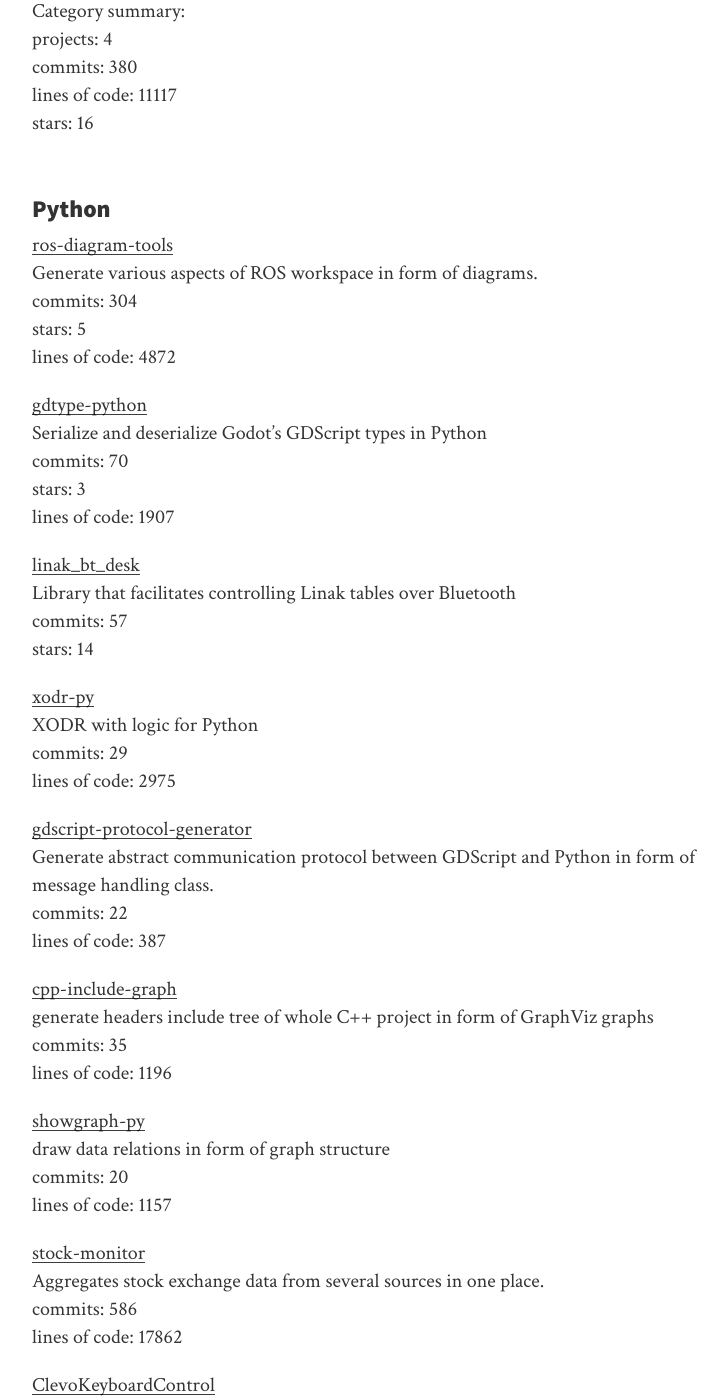
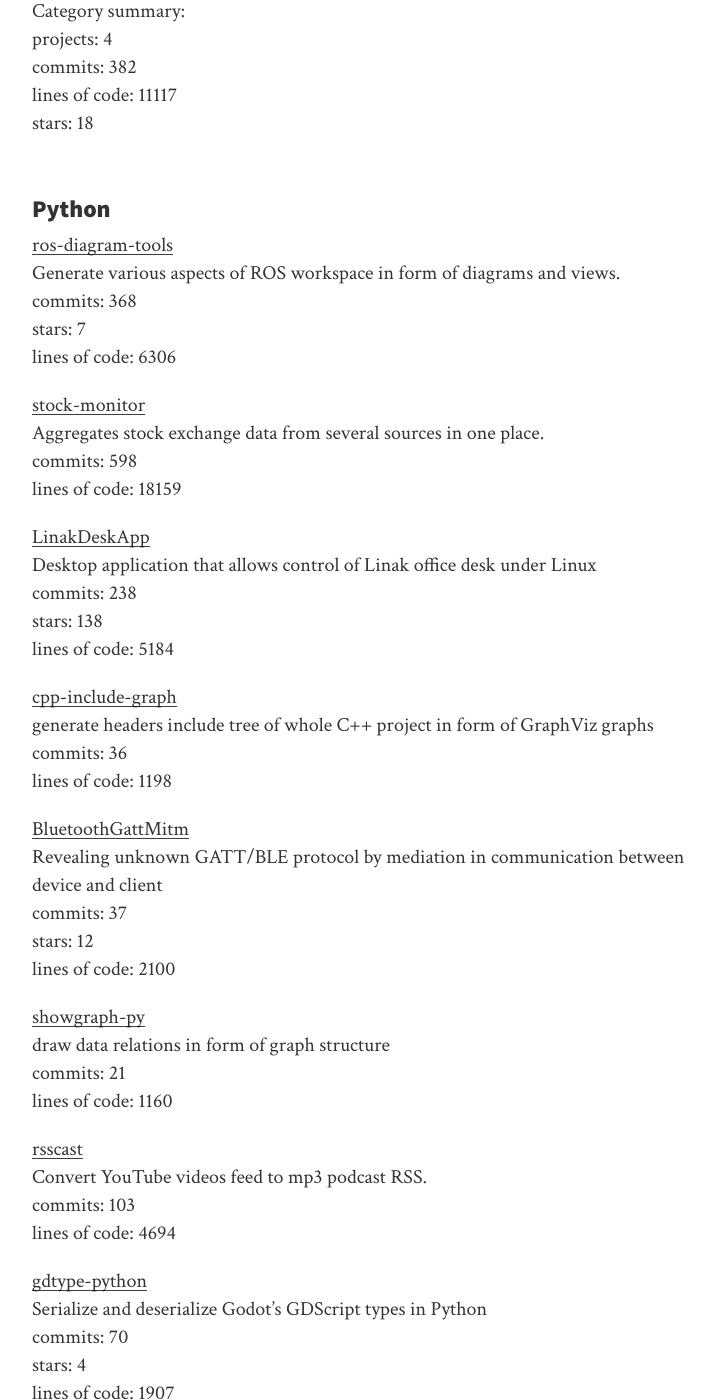
Before and after one commit to anetczuk/anetczuk.github.io, a Jekyll site: the page built from docs/repos.md, in a window 1280 px wide and 1400 px high, scrolled down 3319 px. Shown: the whole window, without its empty margins (258-986 px from the left). Built offline with Jekyll 4.4.1, drawn with Linux system fonts in a browser that asks for light colours; nearby versions of some CDN libraries; some of the changed text lies outside the part shown.

```diff
--- a/docs/repos.md
+++ b/docs/repos.md
@@ -91,17 +91,17 @@ stars: 0
 
 ### <a name="cat_hardware_related"></a> Hardware related
 
+[BluetoothGattMitm](https://github.com/anetczuk/BluetoothGattMitm)<br/>
+Revealing unknown GATT/BLE protocol by mediation in communication between device and client<br/>
+commits: 37<br/>
+stars: 12<br/>
+lines of code: 2100
+
 [ReverseCRC](https://github.com/anetczuk/ReverseCRC)<br/>
 Finding polynomial, init and xor values of CRC.<br/>
-commits: 179<br/>
-stars: 3<br/>
+commits: 180<br/>
+stars: 4<br/>
 lines of code: 6787
-
-[BluetoothGattMitm](https://github.com/anetczuk/BluetoothGattMitm)<br/>
-Revealing unknown GATT/BLE protocol by mediation in communication between device and client<br/>
-commits: 36<br/>
-stars: 11<br/>
-lines of code: 2100
 
 [cpp-memory-performance](https://github.com/anetczuk/cpp-memory-performance)<br/>
 Comparison of CPU cache and RAM code performance generated by gcc and clang for Intel and ARM processors<br/>
@@ -119,28 +119,60 @@ lines of code: 748
 Category summary:
 <br/>
 projects: 4<br/>
-commits: 380<br/>
+commits: 382<br/>
 lines of code: 11117<br/>
-stars: 16
+stars: 18
 
 ### <a name="cat_python"></a> Python
 
 [ros-diagram-tools](https://github.com/anetczuk/ros-diagram-tools)<br/>
-Generate various aspects of ROS workspace in form of diagrams.<br/>
-commits: 304<br/>
-stars: 5<br/>
-lines of code: 4872
+Generate various aspects of ROS workspace in form of diagrams and views.<br/>
+commits: 368<br/>
+stars: 7<br/>
+lines of code: 6306
+
+[stock-monitor](https://github.com/anetczuk/stock-monitor)<br/>
+Aggregates stock exchange data from several sources in one place.<br/>
+commits: 598<br/>
+lines of code: 18159
+
+[LinakDeskApp](https://github.com/anetczuk/LinakDeskApp)<br/>
+Desktop application that allows control of Linak office desk under Linux<br/>
+commits: 238<br/>
+stars: 138<br/>
+lines of code: 5184
+
+[cpp-include-graph](https://github.com/anetczuk/cpp-include-graph)<br/>
+generate headers include tree of whole C++ project in form of GraphViz graphs<br/>
+commits: 36<br/>
+lines of code: 1198
+
+[BluetoothGattMitm](https://github.com/anetczuk/BluetoothGattMitm)<br/>
+Revealing unknown GATT/BLE protocol by mediation in communication between device and client<br/>
+commits: 37<br/>
+stars: 12<br/>
+lines of code: 2100
+
+[showgraph-py](https://github.com/anetczuk/showgraph-py)<br/>
+draw data relations in form of graph structure<br/>
+commits: 21<br/>
+lines of code: 1160
+
+[rsscast](https://github.com/anetczuk/rsscast)<br/>
+Convert YouTube videos feed to mp3 podcast RSS.<br/>
+commits: 103<br/>
+lines of code: 4694
 
 [gdtype-python](https://github.com/anetczuk/gdtype-python)<br/>
 Serialize and deserialize Godot's GDScript types in Python<br/>
 commits: 70<br/>
-stars: 3<br/>
+stars: 4<br/>
 lines of code: 1907
 
 [linak_bt_desk](https://github.com/anetczuk/linak_bt_desk)<br/>
 Library that facilitates controlling Linak tables over Bluetooth<br/>
 commits: 57<br/>
-stars: 14
+stars: 15
 
 [xodr-py](https://github.com/anetczuk/xodr-py)<br/>
 XODR with logic for Python<br/>
@@ -150,27 +182,13 @@ lines of code: 2975
 [gdscript-protocol-generator](https://github.com/anetczuk/gdscript-protocol-generator)<br/>
 Generate abstract communication protocol between GDScript and Python in form of message handling class.<br/>
 commits: 22<br/>
+stars: 1<br/>
 lines of code: 387
-
-[cpp-include-graph](https://github.com/anetczuk/cpp-include-graph)<br/>
-generate headers include tree of whole C++ project in form of GraphViz graphs<br/>
-commits: 35<br/>
-lines of code: 1196
-
-[showgraph-py](https://github.com/anetczuk/showgraph-py)<br/>
-draw data relations in form of graph structure<br/>
-commits: 20<br/>
-lines of code: 1157
-
-[stock-monitor](https://github.com/anetczuk/stock-monitor)<br/>
-Aggregates stock exchange data from several sources in one place.<br/>
-commits: 586<br/>
-lines of code: 17862
 
 [ClevoKeyboardControl](https://github.com/anetczuk/ClevoKeyboardControl)<br/>
 Control Your Clevo keyboard backlight through GUI application using tuxedo driver<br/>
 commits: 73<br/>
-stars: 11<br/>
+stars: 12<br/>
 lines of code: 2372
 
 [work-log](https://github.com/anetczuk/work-log)<br/>
@@ -183,15 +201,10 @@ Calendar and todo list in one application allowing to organize date related task
 commits: 266<br/>
 lines of code: 7959
 
-[rsscast](https://github.com/anetczuk/rsscast)<br/>
-Convert YouTube videos feed to mp3 podcast RSS.<br/>
-commits: 98<br/>
-lines of code: 4587
-
 [ReverseCRC](https://github.com/anetczuk/ReverseCRC)<br/>
 Finding polynomial, init and xor values of CRC.<br/>
-commits: 179<br/>
-stars: 3<br/>
+commits: 180<br/>
+stars: 4<br/>
 lines of code: 6787
 
 [thunderbird-feeds-recover](https://github.com/anetczuk/thunderbird-feeds-recover)<br/>
@@ -310,15 +311,15 @@ stars: 0
 ### <a name="cat_ros"></a> ROS
 
 [ros-diagram-tools](https://github.com/anetczuk/ros-diagram-tools)<br/>
-Generate various aspects of ROS workspace in form of diagrams.<br/>
-commits: 304<br/>
-stars: 5<br/>
-lines of code: 4872
+Generate various aspects of ROS workspace in form of diagrams and views.<br/>
+commits: 368<br/>
+stars: 7<br/>
+lines of code: 6306
 
 [ros-self-balancer-playground](https://github.com/anetczuk/ros-self-balancer-playground)<br/>
 Two wheeled balancing robot playground with ROS and Gazebo<br/>
-commits: 71<br/>
-stars: 9<br/>
+commits: 72<br/>
+stars: 10<br/>
 lines of code: 3101
 
 [ros-robotic-arm-playground](https://github.com/anetczuk/ros-robotic-arm-playground)<br/>
@@ -330,38 +331,38 @@ lines of code: 927
 Category summary:
 <br/>
 projects: 3<br/>
-commits: 388<br/>
-lines of code: 8900<br/>
-stars: 14
+commits: 453<br/>
+lines of code: 10334<br/>
+stars: 17
 
 ### <a name="cat_qt"></a> Qt
 
 [stock-monitor](https://github.com/anetczuk/stock-monitor)<br/>
 Aggregates stock exchange data from several sources in one place.<br/>
-commits: 586<br/>
-lines of code: 17862
+commits: 598<br/>
+lines of code: 18159
+
+[LinakDeskApp](https://github.com/anetczuk/LinakDeskApp)<br/>
+Desktop application that allows control of Linak office desk under Linux<br/>
+commits: 238<br/>
+stars: 138<br/>
+lines of code: 5184
+
+[rsscast](https://github.com/anetczuk/rsscast)<br/>
+Convert YouTube videos feed to mp3 podcast RSS.<br/>
+commits: 103<br/>
+lines of code: 4694
 
 [ClevoKeyboardControl](https://github.com/anetczuk/ClevoKeyboardControl)<br/>
 Control Your Clevo keyboard backlight through GUI application using tuxedo driver<br/>
 commits: 73<br/>
-stars: 11<br/>
+stars: 12<br/>
 lines of code: 2372
 
 [hanlendar](https://github.com/anetczuk/hanlendar)<br/>
 Calendar and todo list in one application allowing to organize date related tasks, priority todos and simple notes.<br/>
 commits: 266<br/>
 lines of code: 7959
-
-[rsscast](https://github.com/anetczuk/rsscast)<br/>
-Convert YouTube videos feed to mp3 podcast RSS.<br/>
-commits: 98<br/>
-lines of code: 4587
-
-[LinakDeskApp](https://github.com/anetczuk/LinakDeskApp)<br/>
-Desktop application that allows control of Linak office desk under Linux<br/>
-commits: 237<br/>
-stars: 135<br/>
-lines of code: 5184
 
 [little-ted](https://github.com/anetczuk/little-ted)<br/>
 Little Text Editor with disabled keyboard shortcuts to enjoy key pressing madness<br/>
@@ -377,31 +378,32 @@ lines of code: 2508
 Category summary:
 <br/>
 projects: 7<br/>
-commits: 1377<br/>
-lines of code: 41162<br/>
-stars: 146
+commits: 1395<br/>
+lines of code: 41566<br/>
+stars: 150
 
 ### <a name="cat_other"></a> Other
 
 [anetczuk.github.io](https://github.com/anetczuk/anetczuk.github.io)<br/>
 Webpage repository<br/>
 commits: 52<br/>
-lines of code: 6189
+stars: 1<br/>
+lines of code: 6191
 
 <br/>
 Category summary:
 <br/>
 projects: 1<br/>
 commits: 52<br/>
-lines of code: 6189<br/>
-stars: 0
+lines of code: 6191<br/>
+stars: 1
 
 ### <a name="cat_fork"></a> Fork
 
 [linak_bt_desk](https://github.com/anetczuk/linak_bt_desk)<br/>
 Library that facilitates controlling Linak tables over Bluetooth<br/>
 commits: 57<br/>
-stars: 14
+stars: 15
 
 [pybrain](https://github.com/anetczuk/pybrain)<br/>
 PyBrain -- the Python Machine Learning Library<br/>
@@ -424,7 +426,7 @@ Category summary:
 projects: 5<br/>
 commits: 122<br/>
 lines of code: 0<br/>
-stars: 14
+stars: 15
 
 
 
@@ -443,26 +445,62 @@ stars: 14
 <tbody>
 <tr>
         <td><a href="https://github.com/anetczuk/ros-diagram-tools">ros-diagram-tools</a></td>
-        <td>2022-11-07 01:12:56</td> <td>2023-06-04 23:17:48</td> <td style="text-align:center">304</td>
-        <td style="text-align:center">5</td>
-        <td style="text-align:center">4872</td>
+        <td>2022-11-07 01:12:56</td> <td>2023-10-03 21:40:46</td> <td style="text-align:center">368</td>
+        <td style="text-align:center">7</td>
+        <td style="text-align:center">6306</td>
+</tr>
+<tr>
+        <td><a href="https://github.com/anetczuk/stock-monitor">stock-monitor</a></td>
+        <td>2020-10-13 22:38:09</td> <td>2023-09-19 20:10:52</td> <td style="text-align:center">598</td>
+        <td style="text-align:center"></td>
+        <td style="text-align:center">18159</td>
+</tr>
+<tr>
+        <td><a href="https://github.com/anetczuk/LinakDeskApp">LinakDeskApp</a></td>
+        <td>2018-09-10 22:43:05</td> <td>2023-09-06 20:17:33</td> <td style="text-align:center">238</td>
+        <td style="text-align:center">138</td>
+        <td style="text-align:center">5184</td>
+</tr>
+<tr>
+        <td><a href="https://github.com/anetczuk/cpp-include-graph">cpp-include-graph</a></td>
+        <td>2023-03-28 20:34:39</td> <td>2023-08-30 20:32:04</td> <td style="text-align:center">36</td>
+        <td style="text-align:center"></td>
+        <td style="text-align:center">1198</td>
+</tr>
+<tr>
+        <td><a href="https://github.com/anetczuk/BluetoothGattMitm">BluetoothGattMitm</a></td>
+        <td>2018-09-29 20:11:24</td> <td>2023-08-27 18:23:02</td> <td style="text-align:center">37</td>
+        <td style="text-align:center">12</td>
+        <td style="text-align:center">2100</td>
+</tr>
+<tr>
+        <td><a href="https://github.com/anetczuk/showgraph-py">showgraph-py</a></td>
+        <td>2023-03-26 01:15:18</td> <td>2023-08-13 20:24:43</td> <td style="text-align:center">21</td>
+        <td style="text-align:center"></td>
+        <td style="text-align:center">1160</td>
+</tr>
+<tr>
+        <td><a href="https://github.com/anetczuk/rsscast">rsscast</a></td>
+        <td>2021-02-07 20:00:00</td> <td>2023-08-11 18:40:34</td> <td style="text-align:center">103</td>
+        <td style="text-align:center"></td>
+        <td style="text-align:center">4694</td>
 </tr>
 <tr>
         <td><a href="https://github.com/anetczuk/anetczuk.github.io">anetczuk.github.io</a></td>
-        <td>2018-06-13 18:26:01</td> <td>2023-05-13 23:04:18</td> <td style="text-align:center">52</td>
-        <td style="text-align:center"></td>
-        <td style="text-align:center">6189</td>
+        <td>2018-06-13 18:26:01</td> <td>2023-06-04 23:59:15</td> <td style="text-align:center">52</td>
+        <td style="text-align:center">1</td>
+        <td style="text-align:center">6191</td>
 </tr>
 <tr>
         <td><a href="https://github.com/anetczuk/gdtype-python">gdtype-python</a></td>
         <td>2022-09-25 23:11:14</td> <td>2023-05-13 22:25:58</td> <td style="text-align:center">70</td>
-        <td style="text-align:center">3</td>
+        <td style="text-align:center">4</td>
         <td style="text-align:center">1907</td>
 </tr>
 <tr>
         <td><a href="https://github.com/anetczuk/linak_bt_desk">linak_bt_desk</a></td>
         <td>2018-07-27 21:52:13</td> <td>2023-05-12 19:58:12</td> <td style="text-align:center">57</td>
-        <td style="text-align:center">14</td>
+        <td style="text-align:center">15</td>
         <td style="text-align:center"></td>
 </tr>
 <tr>
@@ -474,31 +512,13 @@ stars: 14
 <tr>
         <td><a href="https://github.com/anetczuk/gdscript-protocol-generator">gdscript-protocol-generator</a></td>
         <td>2022-10-14 22:37:39</td> <td>2023-04-04 21:33:41</td> <td style="text-align:center">22</td>
-        <td style="text-align:center"></td>
+        <td style="text-align:center">1</td>
         <td style="text-align:center">387</td>
-</tr>
-<tr>
-        <td><a href="https://github.com/anetczuk/cpp-include-graph">cpp-include-graph</a></td>
-        <td>2023-03-28 20:34:39</td> <td>2023-03-31 21:32:13</td> <td style="text-align:center">35</td>
-        <td style="text-align:center"></td>
-        <td style="text-align:center">1196</td>
-</tr>
-<tr>
-        <td><a href="https://github.com/anetczuk/showgraph-py">showgraph-py</a></td>
-        <td>2023-03-26 01:15:18</td> <td>2023-03-27 18:55:39</td> <td style="text-align:center">20</td>
-        <td style="text-align:center"></td>
-        <td style="text-align:center">1157</td>
-</tr>
-<tr>
-        <td><a href="https://github.com/anetczuk/stock-monitor">stock-monitor</a></td>
-        <td>2020-10-13 22:38:09</td> <td>2023-03-24 22:22:34</td> <td style="text-align:center">586</td>
-        <td style="text-align:center"></td>
-        <td style="text-align:center">17862</td>
 </tr>
 <tr>
         <td><a href="https://github.com/anetczuk/ClevoKeyboardControl">ClevoKeyboardControl</a></td>
         <td>2018-11-17 23:05:49</td> <td>2023-03-15 21:22:25</td> <td style="text-align:center">73</td>
-        <td style="text-align:center">11</td>
+        <td style="text-align:center">12</td>
         <td style="text-align:center">2372</td>
 </tr>
 <tr>
@@ -514,15 +534,9 @@ stars: 14
         <td style="text-align:center">7959</td>
 </tr>
 <tr>
-        <td><a href="https://github.com/anetczuk/rsscast">rsscast</a></td>
-        <td>2021-02-07 20:00:00</td> <td>2022-05-11 21:42:37</td> <td style="text-align:center">98</td>
-        <td style="text-align:center"></td>
-        <td style="text-align:center">4587</td>
-</tr>
-<tr>
         <td><a href="https://github.com/anetczuk/ReverseCRC">ReverseCRC</a></td>
-        <td>2017-12-25 20:54:15</td> <td>2022-02-08 23:02:56</td> <td style="text-align:center">179</td>
-        <td style="text-align:center">3</td>
+        <td>2017-12-25 20:54:15</td> <td>2022-02-08 23:02:56</td> <td style="text-align:center">180</td>
+        <td style="text-align:center">4</td>
         <td style="text-align:center">6787</td>
 </tr>
 <tr>
@@ -544,12 +558,6 @@ stars: 14
         <td style="text-align:center">883</td>
 </tr>
 <tr>
-        <td><a href="https://github.com/anetczuk/LinakDeskApp">LinakDeskApp</a></td>
-        <td>2018-09-10 22:43:05</td> <td>2021-11-08 00:23:53</td> <td style="text-align:center">237</td>
-        <td style="text-align:center">135</td>
-        <td style="text-align:center">5184</td>
-</tr>
-<tr>
         <td><a href="https://github.com/anetczuk/pybrain">pybrain</a></td>
         <td>2019-07-02 22:44:18</td> <td>2021-10-31 22:14:04</td> <td style="text-align:center">12</td>
         <td style="text-align:center"></td>
@@ -569,15 +577,9 @@ stars: 14
 </tr>
 <tr>
         <td><a href="https://github.com/anetczuk/ros-self-balancer-playground">ros-self-balancer-playground</a></td>
-        <td>2019-08-01 22:45:44</td> <td>2021-05-19 20:27:16</td> <td style="text-align:center">71</td>
-        <td style="text-align:center">9</td>
+        <td>2019-08-01 22:45:44</td> <td>2021-05-19 20:27:16</td> <td style="text-align:center">72</td>
+        <td style="text-align:center">10</td>
         <td style="text-align:center">3101</td>
-</tr>
-<tr>
-        <td><a href="https://github.com/anetczuk/BluetoothGattMitm">BluetoothGattMitm</a></td>
-        <td>2018-09-29 20:11:24</td> <td>2020-05-27 11:35:59</td> <td style="text-align:center">36</td>
-        <td style="text-align:center">11</td>
-        <td style="text-align:center">2100</td>
 </tr>
 <tr>
         <td><a href="https://github.com/anetczuk/little-ted">little-ted</a></td>
@@ -685,7 +687,7 @@ stars: 14
 </tbody>
 <tfoot> <tr>
       <th id="total" colspan="3" style="text-align:right">Total:</th>
-      <th style="text-align:center">3500</th>
-      <th style="text-align:center">196</th>
-      <th style="text-align:center">117027</th>
+      <th style="text-align:center">3587</th>
+      <th style="text-align:center">209</th>
+      <th style="text-align:center">118872</th>
 </tr> </tfoot></table>
```
Also changed, not shown: other parts of docs/repos.md (+5 -17 lines), src/gen/repos_description.csv (+14 -14 lines), README.md.
